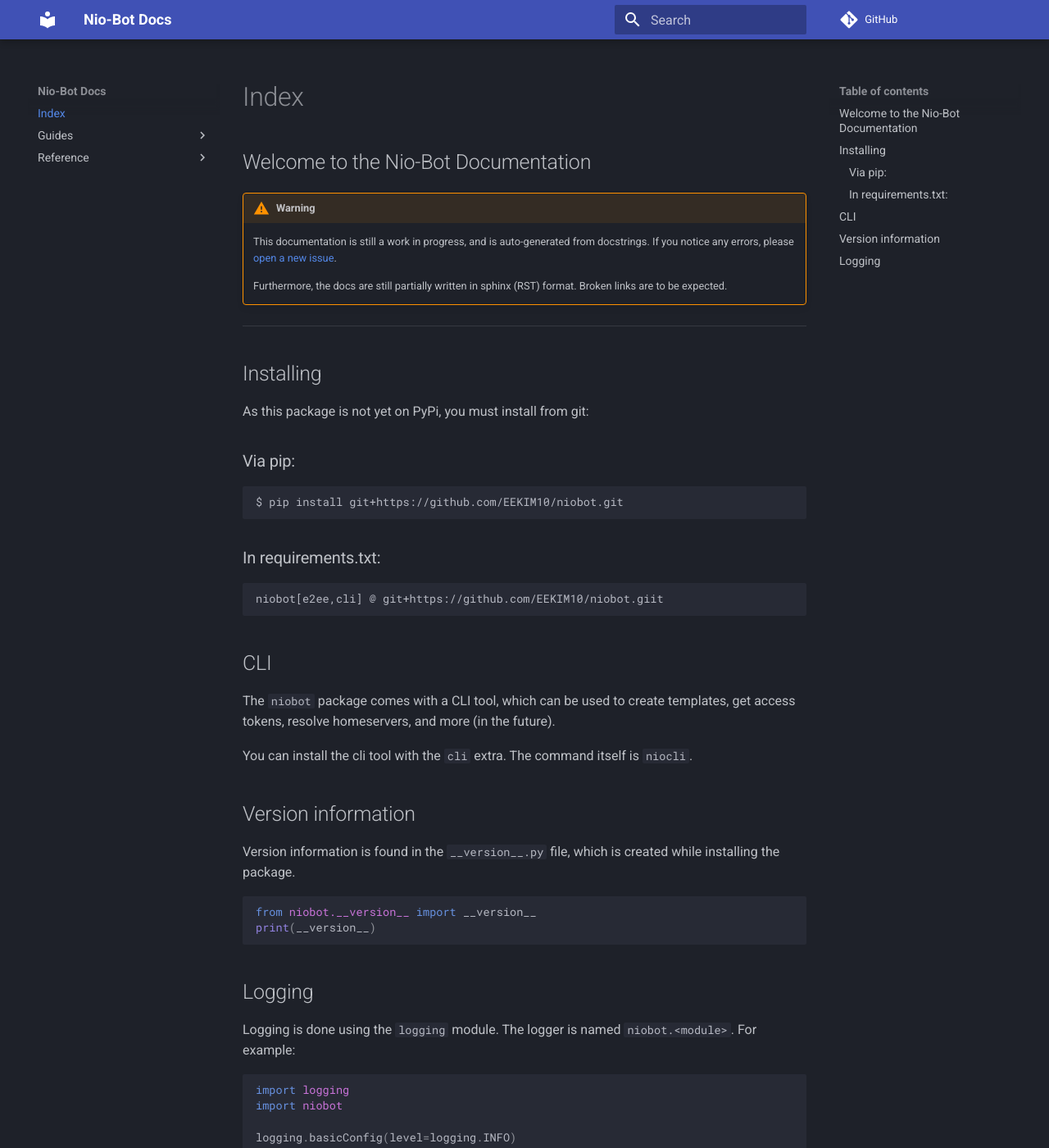
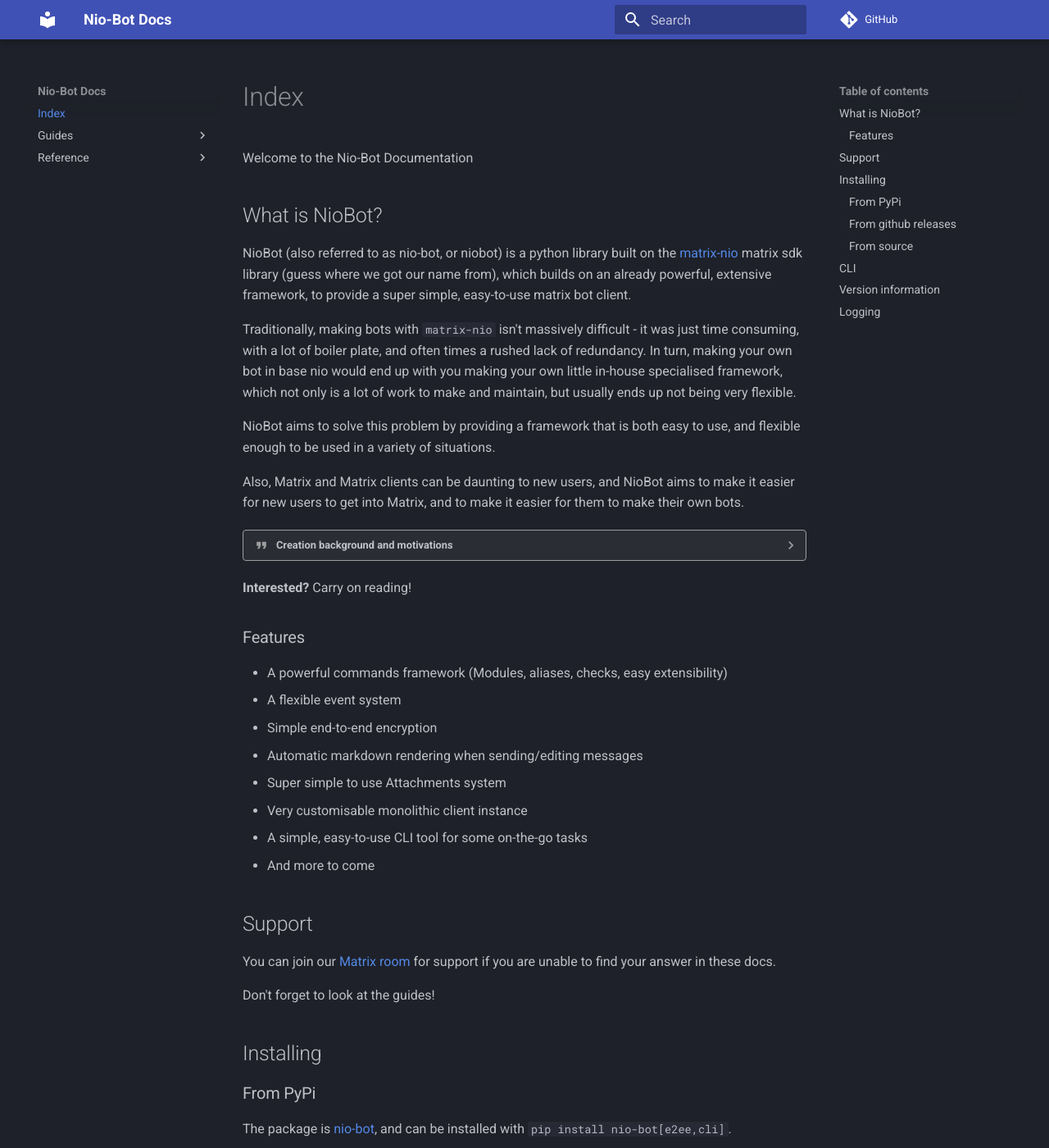
Before and after one commit to nexy7574/nio-bot, an MkDocs documentation site: the page built from docs/index.md, in a window 1280 px wide and 1400 px high. Shown: the whole window at 82% size. Built offline with MkDocs 1.6.1 and Material for MkDocs 9.7.7, drawn with Linux system fonts in a browser that asks for light colours; comment, search, counter and statistics services are not loaded; some of the changed text lies outside the part shown.

Commit message:
make docs index look nice

````diff
--- a/docs/index.md
+++ b/docs/index.md
@@ -1,34 +1,103 @@
 # Index
-## Welcome to the Nio-Bot Documentation
 
-!!! warning
-    This documentation is still a work in progress, and is auto-generated from docstrings.
-    If you notice any errors, please [open a new issue](https://github.com/EEKIM10/niobot/issues/new).
+Welcome to the Nio-Bot Documentation
 
-    Furthermore, the docs are still partially written in sphinx (RST) format. Broken links are to be expected.
+## What is NioBot?
 
--------------
+NioBot (also referred to as nio-bot, or niobot) is a python library built on the
+[matrix-nio](https://pypi.org/project/matrix-nio) matrix sdk library (guess where we got
+our name from), which builds on an already powerful, extensive framework, to provide
+a super simple, easy-to-use matrix bot client.
+
+Traditionally, making bots with `matrix-nio` isn't massively difficult - it was just time
+consuming, with a lot of boiler plate, and often times a rushed lack of redundancy.
+In turn, making your own bot in base nio would end up with you making your own little
+in-house specialised framework, which not only is a lot of work to make and maintain, but
+usually ends up not being very flexible.
+
+NioBot aims to solve this problem by providing a framework that is both easy to use, and
+flexible enough to be used in a variety of situations.
+
+Also, Matrix and Matrix clients can be daunting to new users, and NioBot aims to make
+it easier for new users to get into Matrix, and to make it easier for them to make their
+own bots.
+
+??? quote "Creation background and motivations"
+    I ([nex](https://github.com/EEKIM10)) personally come from a discord bot development background, and am used to using discord.py (now [py-cord](https://pypi.org/project/py-cord)),
+    and jumping over to matrix gave me a strong whiplash feeling.
+    In fact, it felt so different that I gave up twice making bots.
+    This is actually my second public matrix bot framework, with the predecessor being called `matrix.py`
+    (which is no longer available, and was never really finished).
+
+    I decided to make this framework because I wanted to be able to have a single central framework that I could
+    use for automating my account and also making some bots in, and thus NioBot was born.
+
+    NioBot actually first started off as a fork of my now dead in-house framework I made ad-hoc for a bot
+    at the time, borrowing a *lot* of code from it.
+    However, as time has gone on, I've added so much more, including encryption support, images, and more.
+
+    ---
+
+    NioBot is designed to have a similar feel to `py-cord`, while still being true to the `matrix-nio`` library.
+
+    As a matter of fact, I've personally contributed to both `py-cord` and `matrix-nio`, so you can rest assured
+    that I know how both of these libraries work, and can get the most out of their feature set.
+
+**Interested?** Carry on reading!
+
+### Features
+
+- A powerful commands framework (Modules, aliases, checks, easy extensibility)
+- A flexible event system
+- Simple end-to-end encryption
+- Automatic markdown rendering when sending/editing messages
+- Super simple to use Attachments system
+- Very customisable monolithic client instance
+- A simple, easy-to-use CLI tool for some on-the-go tasks
+- And more to come
+
+## Support
+
+You can join our [Matrix room](https://matrix.to/#/#niobot:nexy7574.co.uk) for support if
+you are unable to find your answer in these docs.
+
+Don't forget to look at the guides!
 
 ## Installing
-As this package is not yet on PyPi, you must install from git:
 
-### Via pip:
+### From PyPi
+
+The package is [nio-bot](https://pypi.org/project/nio-bot/), and can be installed with
+`pip install nio-bot[e2ee,cli]`.
+
+### From github releases
+
+If you are unable to use PyPi for whatever reason, python wheels and source distributions are available in all github releases.
+
+Just go to [the releases page](https://github.com/EEKIM10/niobot/releases), and download the latest release.
+
+You can then `pip install <wheel file>`.
+
+### From source
+
+If you want to get bleeding edge features, or simply build from source, you can use git.
+For example:
+
 ```bash
-$ pip install git+https://github.com/EEKIM10/niobot.git
+pip install git+https://github.com/EEKIM10/niobot.git@master#egg=niobot[e2ee,cli]
 ```
 
-### In requirements.txt:
-```txt
-niobot[e2ee,cli] @ git+https://github.com/EEKIM10/niobot.giit
-```
+(replace @master with @branch-name or @tag-name for a specific branch or tag.)
 
 ## CLI
+
 The `niobot` package comes with a CLI tool, which can be used to create templates, get access tokens, resolve
 homeservers, and more (in the future).
 
 You can install the cli tool with the `cli` extra. The command itself is `niocli`.
 
 ## Version information
+
 Version information is found in the `__version__.py` file, which is created while installing the package.
 
 ```python
@@ -37,6 +106,7 @@
 ```
 
 ## Logging
+
 Logging is done using the `logging` module. The logger is named `niobot.<module>`. For example:
 
 ```python
@@ -48,4 +118,5 @@
 
 bot.run(...)
 ```
+
 This will now output a bunch of logs to your console, which you can use to debug your bot.
--- a/pyproject.toml
+++ b/pyproject.toml
@@ -23,7 +23,7 @@
 [project.optional-dependencies]
 e2ee = ['matrix-nio[e2e]']
 cli = ['httpx', 'click']
-dev = ['mkdocs', 'mkdocs-material', 'black', 'mkdocs-autorefs', 'mkdocs-glightbox']
+dev = ['mkdocs', 'mkdocs-material', 'black', 'mkdocs-autorefs', 'mkdocs-glightbox', 'mkdocstrings[python]']
 
 [project.scripts]
 niocli = "niobot.__main__:cli_root [cli]"
````
